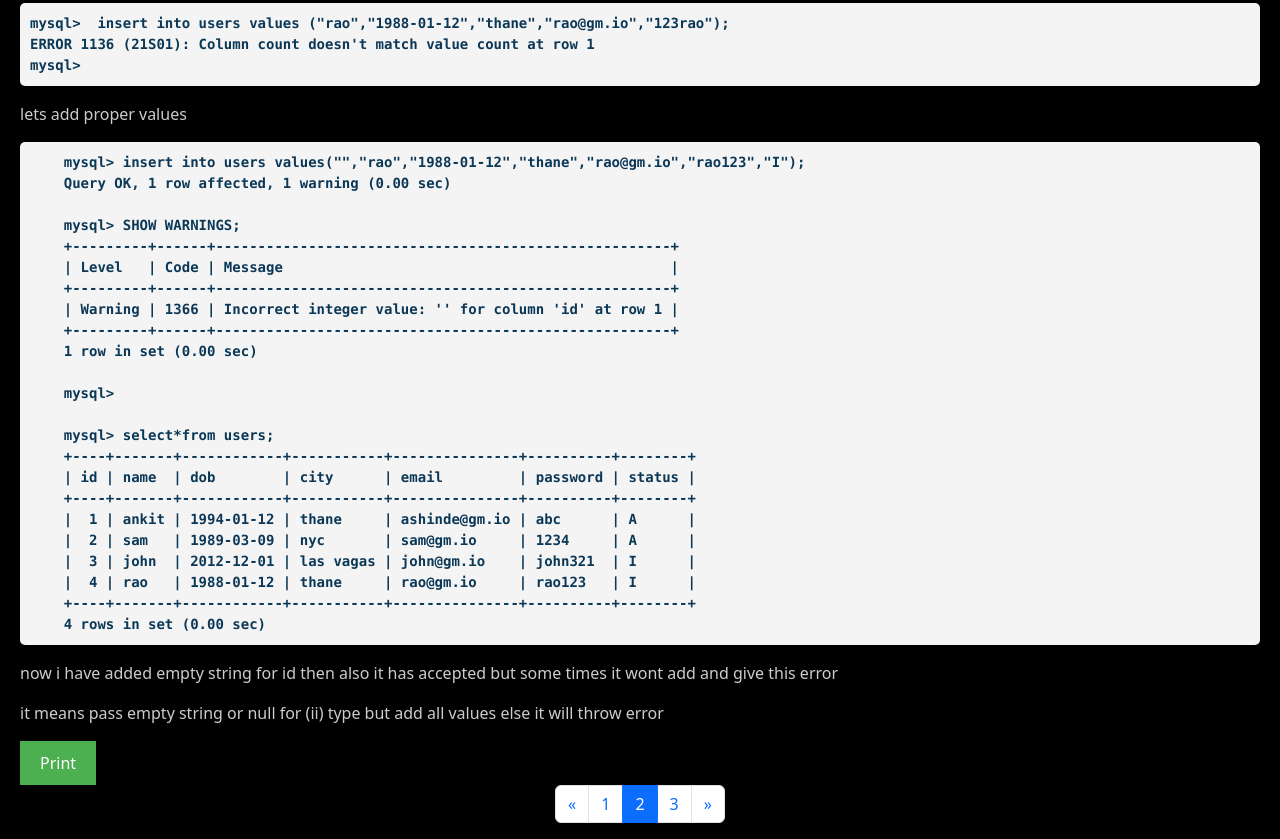
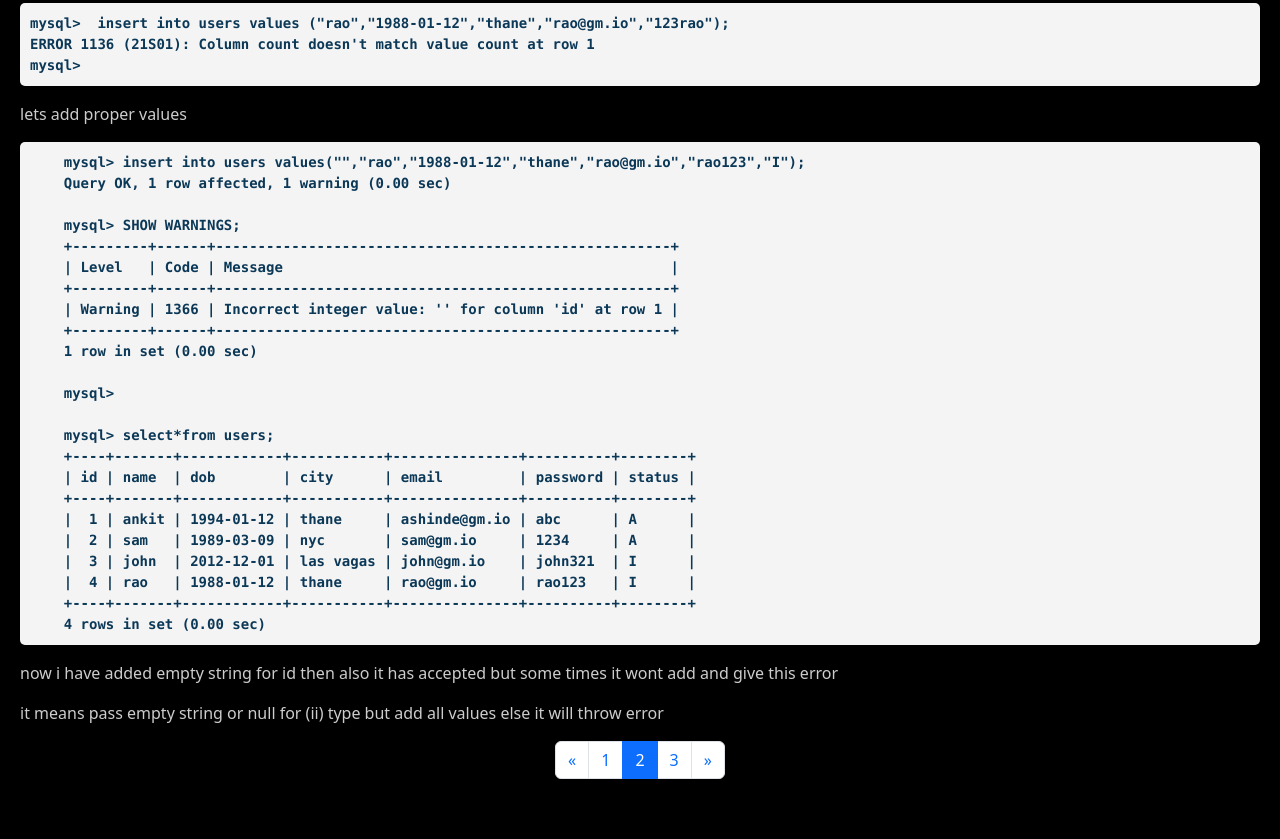
Before and after one commit to ankqxprt01/mysql_cmds, a plain HTML site: page Commands2.html in a window 1280 px wide. Shown: the part 5695-6534 px from the top of the page. After the commit the page ends 6490 px from the top, so only its background shows below. Drawn offline with nearby package versions, Linux system fonts and the light colour scheme; a web font is replaced by a local one.

Commit message:
Update Commands2.html

```diff
--- a/Commands2.html
+++ b/Commands2.html
@@ -360,7 +360,7 @@ mysql>
 <p>now i have added empty string for id then also it has accepted but some times it wont add and give this error</p>
 <p>it means pass empty string or null for (ii) type but add all values else it will throw error</p>
     <!-- Print button -->
-    <button onclick="window.print()">Print</button>
+<!--     <button onclick="window.print()">Print</button> -->
 
     <nav aria-label="Page navigation example">
         <ul class="pagination justify-content-center">
```
